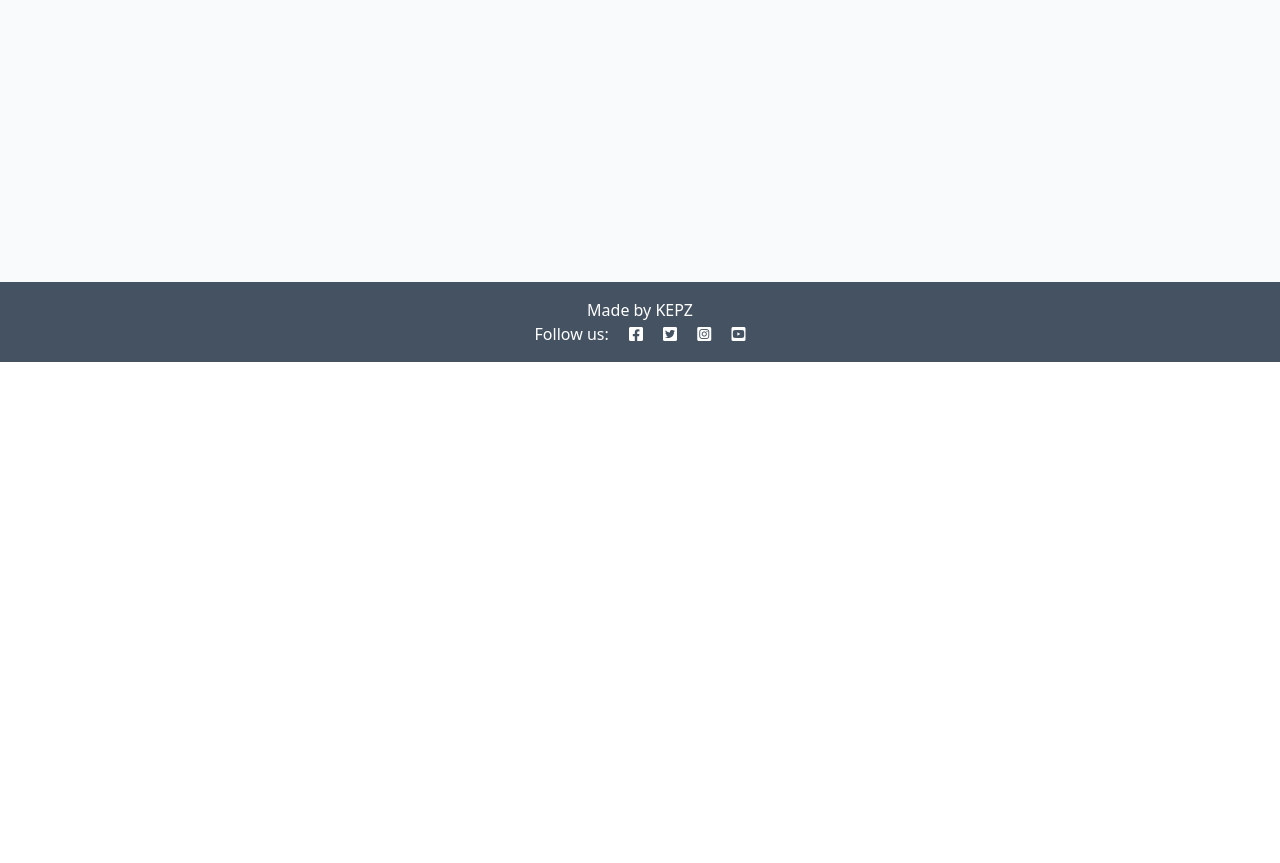
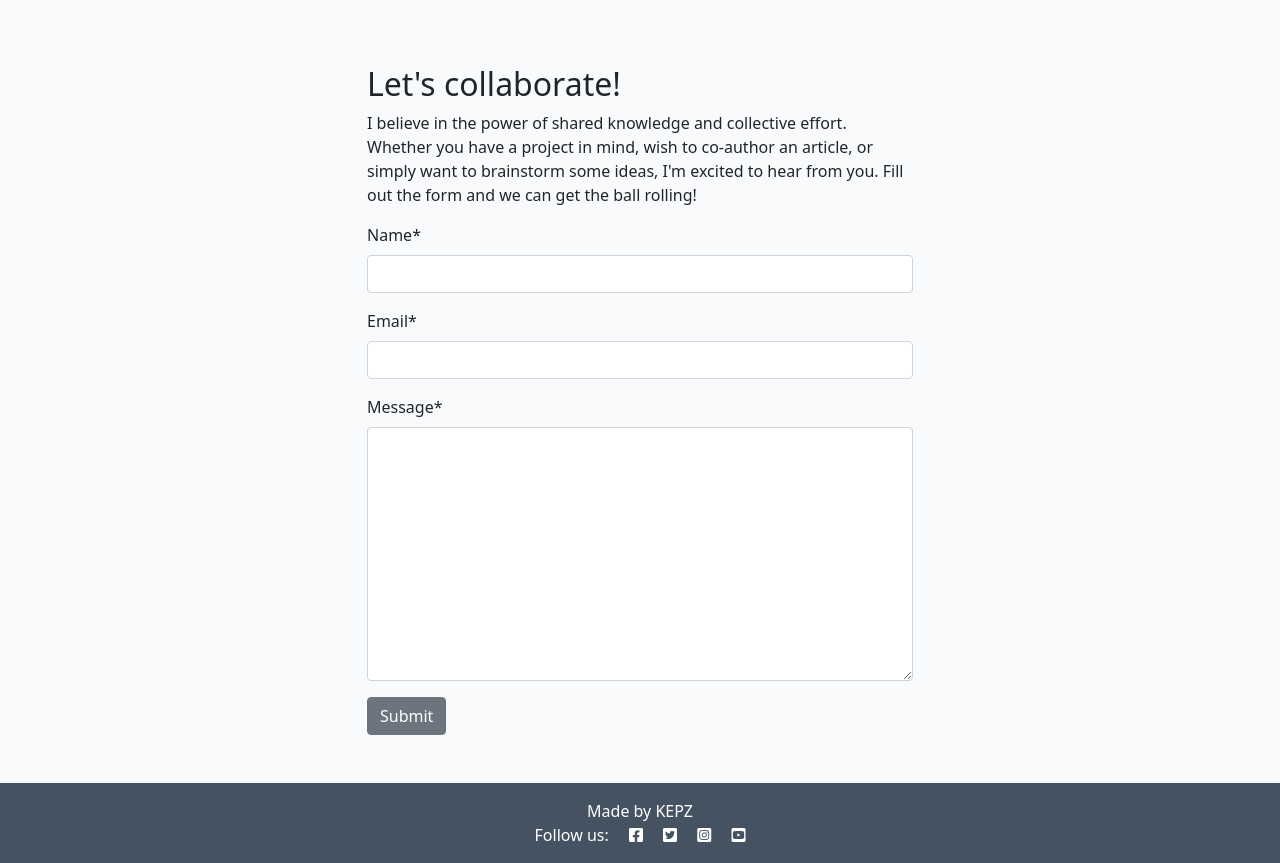
Before and after one commit to katepz/django-blog-CI, a Django app: page /about/ in a window 1280 px wide. Shown: the part 438-1301 px from the top of the page. Before the commit the page ends 800 px from the top, so only its background shows below. Run offline with Django 4.2, Linux system fonts and the light colour scheme; data that the repository does not hold is empty; some libraries are stand-ins or nearby versions.

Commit message:
Add: form to request collaboration

```diff
--- /dev/null
+++ b/about/forms.py
@@ -0,0 +1,8 @@
+from .models import CollaborateRequest
+from django import forms
+
+
+class CollaborateForm(forms.ModelForm):
+    class Meta:
+        model = CollaborateRequest
+        fields = ('name', 'email', 'message')
--- a/about/models.py
+++ b/about/models.py
@@ -1,10 +1,22 @@
 from django.db import models
 
 # Create your models here.
+
+
 class About(models.Model):
     title = models.CharField(max_length=200)
+    updated_on = models.DateTimeField(auto_now=True)
     content = models.TextField()
-    updated_on = models.DateTimeField(auto_now=True)
 
     def __str__(self):
         return self.title
+
+
+class CollaborateRequest(models.Model):
+    name = models.CharField(max_length=200)
+    email = models.EmailField()
+    message = models.TextField()
+    read = models.BooleanField(default=False)
+
+    def __str__(self):
+        return f"Collaboration request from {self.name}"
--- a/about/templates/about/about.html
+++ b/about/templates/about/about.html
@@ -1,24 +1,43 @@
+{% extends 'base.html' %}
+{% load static %}
+{% load crispy_forms_tags %}
 
-{% extends 'base.html' %}
 {% block content %}
-{% load static %}
 <div class="container mt-5">
     <div class="row">
-        <div class="col-4 text-center">
+        <div class="col-12 col-md-4 text-center">
             <img src="{% static 'images/nobody.jpg' %}" width="75%">
         </div>
-        <div class="col-8">
-            <!-- Title goes between these h2 tags -->
+        <div class="col-12 col-md-8">
             <h2>{{ about.title }}</h2>
-            <!-- Content goes directly underneath this -->
-             {{ about.content | safe }}
+            {{ about.content | safe }}
         </div>
     </div>
     <div class="row">
         <div class="col text-right">
-            <!-- Updated on field goes in here -->
-            <p class="text-end"><em>Updated on: {{ about.updated_on }}</em></p>
+          <!-- Updated on field goes in here -->
+
+          <p class="text-end"><em>Updated on: {{ about.updated_on }}</em></p>
         </div>
-      </div>
+    </div>
+    <div class="row justify-content-center">
+        <div class="col-12 col-md-6 my-5">
+            <h2>Let's collaborate!</h2>
+            <p>I believe in the power of shared knowledge and collective effort.
+                Whether you have a project in mind, wish to co-author
+                an article, or simply want to brainstorm some ideas,
+                I'm excited to hear from you. Fill out the form
+                and we can get the ball rolling!</p>
+
+            <!-- add your form here. Your submit button should
+                                have the classes of btn, btn-secondary -->
+            <form method="post">
+                {{ collaborate_form | crispy }}
+                {% csrf_token %}
+                <button class="btn btn-secondary"
+                    type="submit">Submit</button>
+            </form>
+        </div>
+    </div>
 </div>
 {% endblock content %}
--- a/about/views.py
+++ b/about/views.py
@@ -1,5 +1,6 @@
 from django.shortcuts import render
 from .models import About
+from .forms import CollaborateForm
 
 # Create your views here.
 def about_me(request):
@@ -7,7 +8,10 @@ def about_me(request):
     Renders the About Page
     """
     about = About.objects.all().order_by('-updated_on').first()
+    collaborate_form = CollaborateForm()
     return render(
         request, 'about/about.html',
-        {"about" : about},
+        {"about" : about,
+        "collaborate_form": collaborate_form
+        },
     )
--- a/blog/views.py
+++ b/blog/views.py
@@ -31,6 +31,7 @@ def post_detail(request, slug):
     comment_count = post.comments.filter(approved=True).count()
 
     if request.method == "POST":
+        print('received a POST request')
         comment_form = CommentForm(data=request.POST)
         if comment_form.is_valid():
             comment = comment_form.save(commit=False)
@@ -43,7 +44,7 @@ def post_detail(request, slug):
             )
 
     comment_form = CommentForm()
-
+    print('about to render template')
     return render(
         request,
         "blog/post_detail.html",
```
Also changed, not shown: about/admin.py (+11 -3 lines), about/migrations/0002_collaboraterequest_alter_about_title.py (added).
